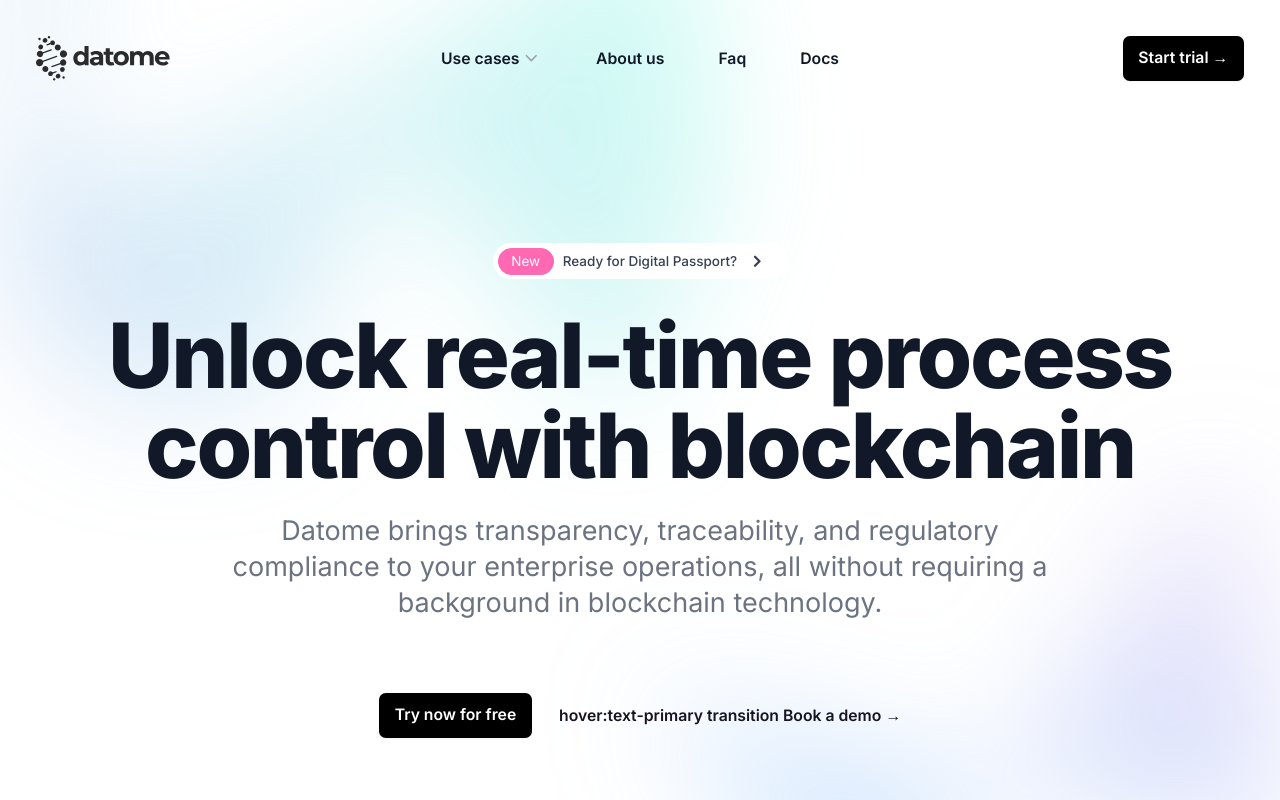
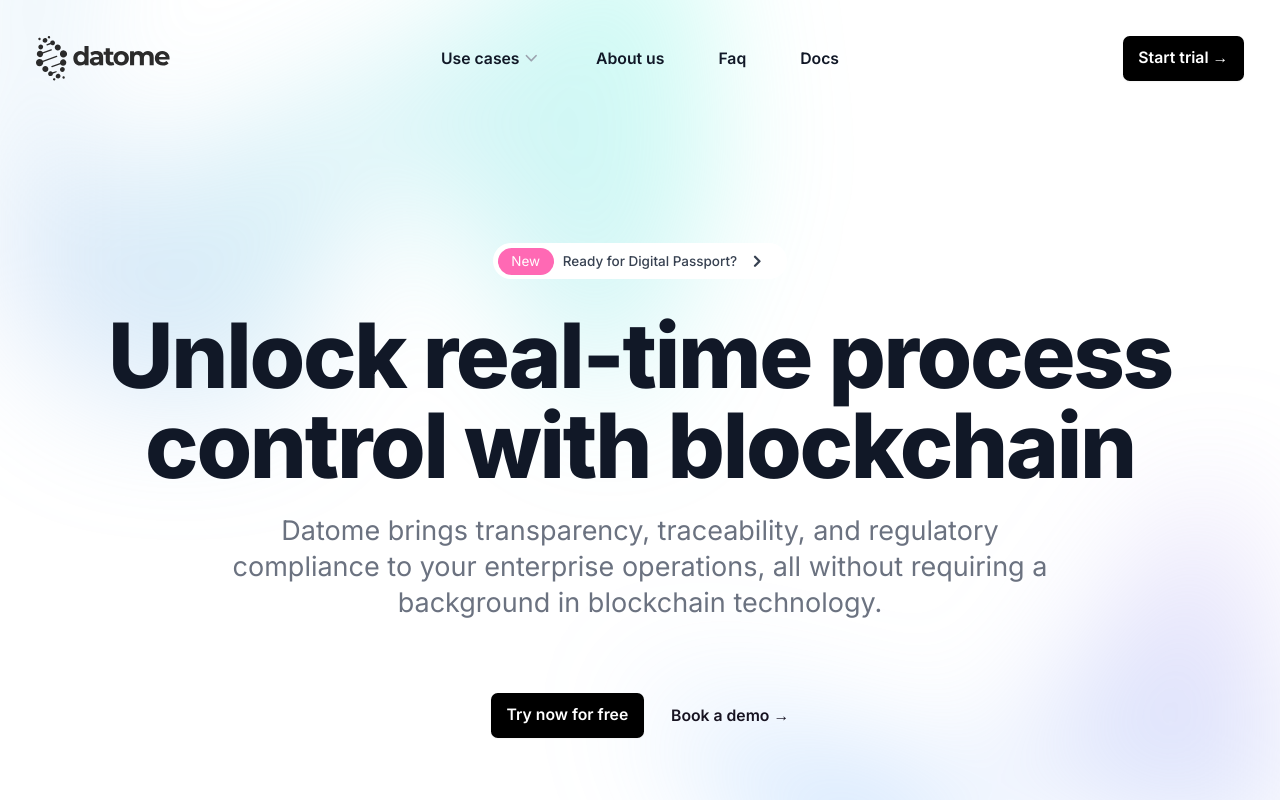
Before and after one commit to devbewill/chainkpr, a Next.js app: page / in a window 1280 px wide. Shown: the top 800 px of the page. Built offline with nearby package versions, Linux system fonts and the light colour scheme.

Commit message:
fixed cta

```diff
--- a/src/components/Hero.js
+++ b/src/components/Hero.js
@@ -56,10 +56,9 @@ export default function Hero() {
                 </a>
                 <a
                   href="#book-a-demo"
-                  className="text-sm font-semibold leading-6  "
+                  className="text-sm font-semibold leading-6  hover:text-primary transition"
                 >
-                  hover:text-primary transition Book a demo{" "}
-                  <span aria-hidden="true">→</span>
+                  <span aria-hidden="true">Book a demo →</span>
                 </a>
               </div>
             </div>
```
